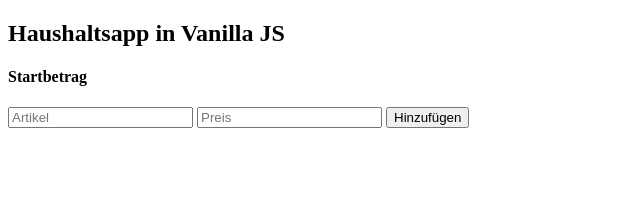
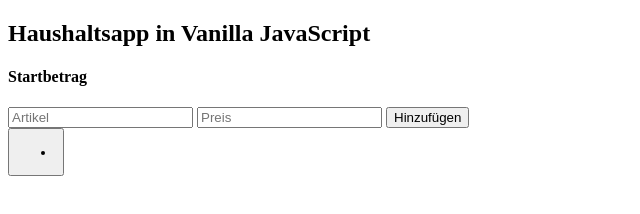
Before and after one commit to minternational/vanilla-js-household, a website: page viewsFolder/index.ejs in a window 1280 px wide. Shown: the whole page, without its empty margins (0-640 px from the left). Drawn offline with nearby package versions, Linux system fonts and the light colour scheme; files that its build step writes are made by us from their sources.

Commit message:
Added delete button

```diff
--- a/viewsFolder/index.ejs
+++ b/viewsFolder/index.ejs
@@ -3,12 +3,12 @@
 <head>
   <meta charset="UTF-8">
   <meta name="viewport" content="width=device-width, initial-scale=1.0">
-  <title>Household App in Vanilla JS</title>
+  <title>Haushaltsapp in Vanilla JavaScript</title>
 </head>
 <body>
 
   <form action="/" method="POST">
-    <h2>Haushaltsapp in Vanilla JS</h2>
+    <h2>Haushaltsapp in Vanilla JavaScript</h2>
     <h4>Startbetrag</h4>
     <label for="Artikel">
       <input type="text" placeholder="Artikel" name="artikel" required>
@@ -17,15 +17,17 @@
       <input type="number" placeholder="Preis" name="preis" required>
     </label>
     <button type="submit">Hinzufügen</button>
-    <!-- <input type="button" value=" Alles löschen" name="delete"> -->
+  </form>
+  <form action="/" method="DELETE">
+    <button type="submit" name="delete" value="Alles löschen" />
   </form>
 
-  <!-- <form action="/" method="DELETE">
-    <button id="deleteButton" type="submit">Löschen</button>
-  </form> -->
+
 
   <div id="eingabeAnzeige">
-    <%= eingabeAnzeige%>
+    <ul>
+      <li><%= eingabeAnzeige%></li>
+    </ul>
   </div>
 
 </body>
```
Also changed, not shown: index.js (+16 -2 lines), public/index.html.
